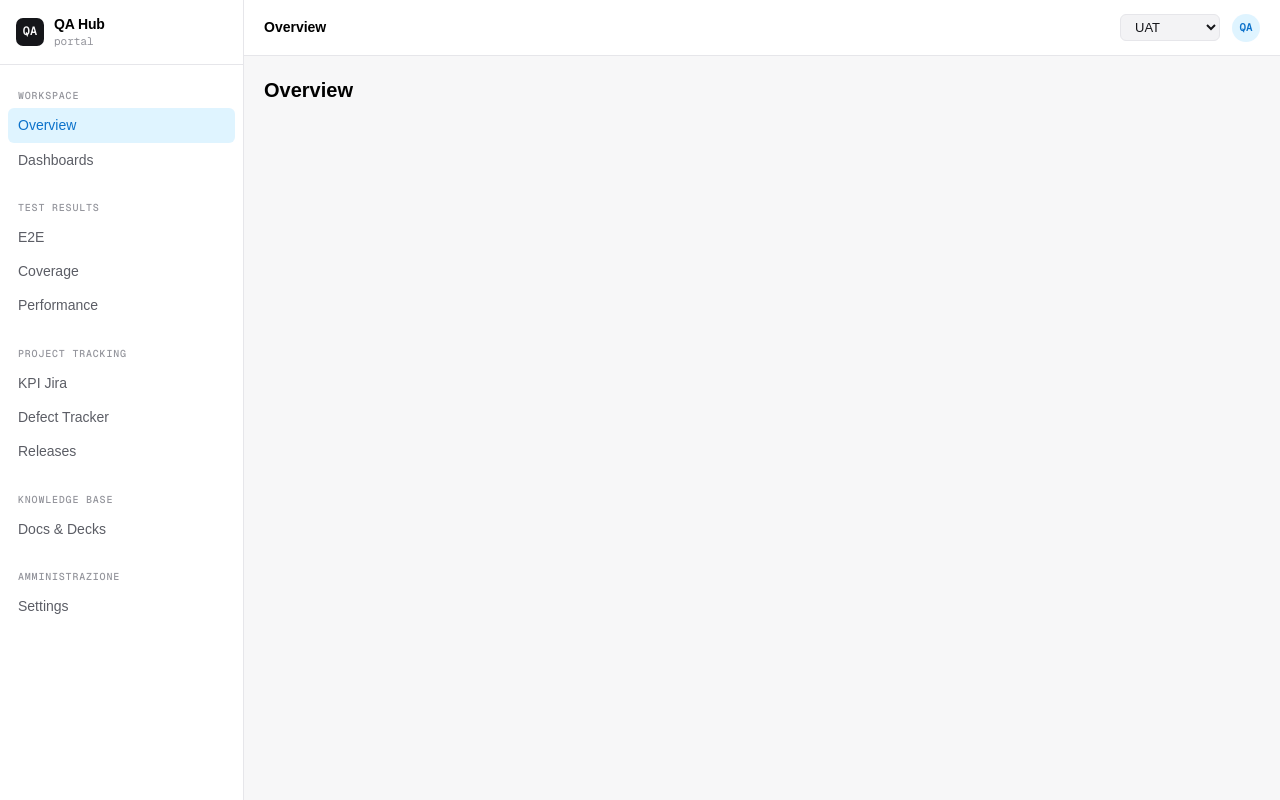
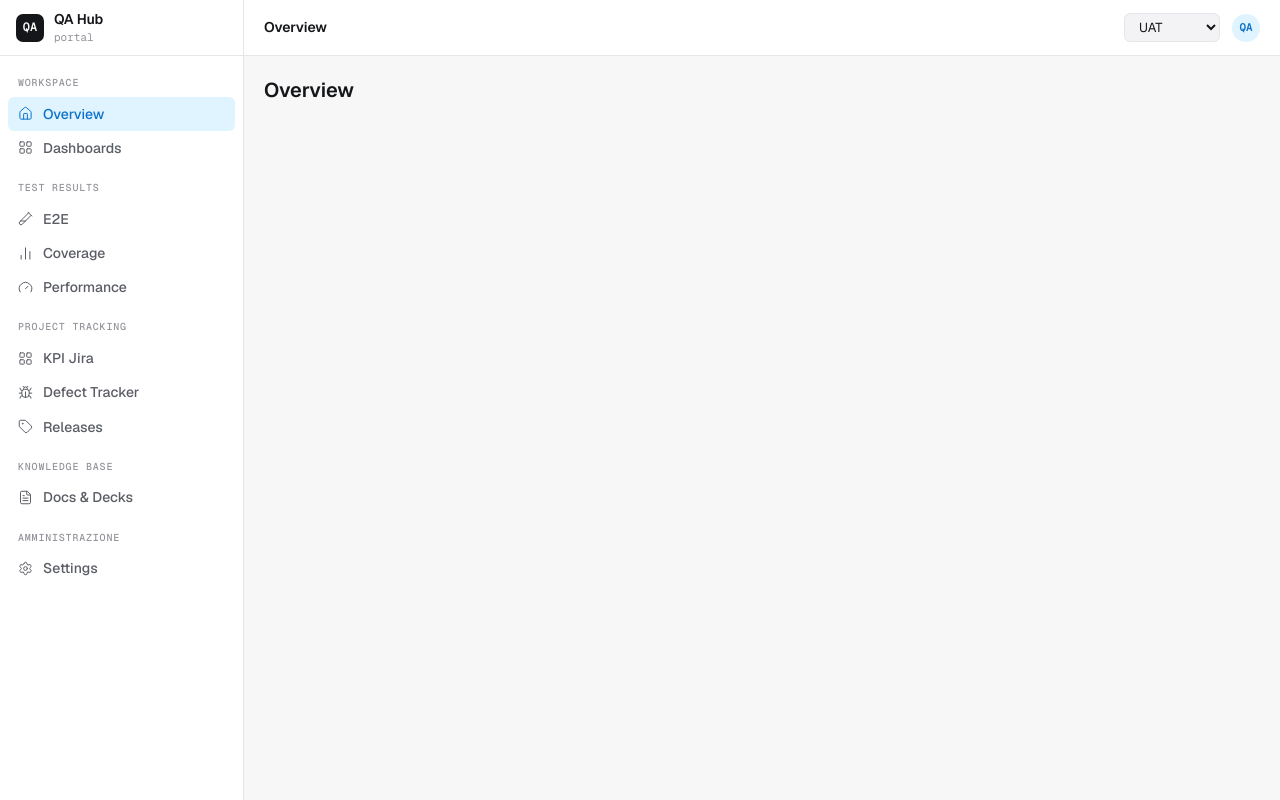
Before and after one commit to pagopa/pagopa-qa-centralhub-frontend, a Next.js app: page / in a window 1280 px wide. Built offline with nearby package versions, Linux system fonts and the light colour scheme.

Commit message:
fix: rename permissions.ts→tsx; lucide icons in Sidebar; expand @theme tokens

```diff
--- a/package.json
+++ b/package.json
@@ -9,6 +9,7 @@
     "lint": "eslint"
   },
   "dependencies": {
+    "lucide-react": "^1.16.0",
     "next": "16.2.6",
     "react": "19.2.4",
     "react-dom": "19.2.4"
--- a/src/app/globals.css
+++ b/src/app/globals.css
@@ -74,11 +74,42 @@
 [data-density="compact"] { --gap: 10px; --pad: 14px; }
 [data-density="comfy"]   { --gap: 22px; --pad: 28px; }
 
+/* ── Tailwind v4 semantic token mapping ───────────────────────── */
+/* These become bg-*, text-*, border-*, etc. Tailwind utilities    */
 @theme inline {
-  --color-background: var(--bg);
-  --color-foreground: var(--text);
   --font-sans: var(--font-geist-sans);
   --font-mono: var(--font-geist-mono);
+
+  /* backgrounds */
+  --color-bg:           var(--bg);
+  --color-surface:      var(--surface);
+  --color-subtle:       var(--subtle);
+  --color-hover:        var(--hover);
+
+  /* borders */
+  --color-border:       var(--border);
+  --color-border-strong: var(--border-strong);
+
+  /* text */
+  --color-text:         var(--text);
+  --color-text-dim:     var(--text-dim);
+  --color-text-muted:   var(--text-muted);
+
+  /* accent */
+  --color-accent:       var(--accent);
+  --color-accent-soft:  var(--accent-soft);
+  --color-accent-fg:    var(--accent-fg);
+
+  /* status */
+  --color-success:      var(--success);
+  --color-success-soft: var(--success-soft);
+  --color-danger:       var(--danger);
+  --color-danger-soft:  var(--danger-soft);
+  --color-warning:      var(--warning);
+  --color-warning-soft: var(--warning-soft);
+  --color-info:         var(--info);
+  --color-info-soft:    var(--info-soft);
+  --color-neutral-soft: var(--neutral-soft);
 }
 
 * { box-sizing: border-box; }
@@ -92,9 +123,3 @@ body {
   -webkit-font-smoothing: antialiased;
   font-feature-settings: "ss01", "cv11";
 }
-
-body {
-  background: var(--background);
-  color: var(--foreground);
-  font-family: Arial, Helvetica, sans-serif;
-}
--- a/src/components/shell/Sidebar.tsx
+++ b/src/components/shell/Sidebar.tsx
@@ -2,38 +2,50 @@
 
 import Link from "next/link";
 import { usePathname } from "next/navigation";
+import {
+  BarChart2,
+  Bug,
+  FileText,
+  Gauge,
+  Home,
+  LayoutGrid,
+  Settings,
+  Tag,
+  TestTube2,
+  type LucideIcon,
+} from "lucide-react";
 
-const NAV_GROUPS = [
+const NAV_GROUPS: { label: string; items: { href: string; label: string; icon: LucideIcon }[] }[] = [
   {
     label: "Workspace",
     items: [
-      { href: "/", label: "Overview", icon: "Home" },
-      { href: "/dashboards", label: "Dashboards", icon: "Grid" },
+      { href: "/", label: "Overview", icon: Home },
+      { href: "/dashboards", label: "Dashboards", icon: LayoutGrid },
     ],
   },
   {
     label: "Test Results",
     items: [
-      { href: "/e2e", label: "E2E", icon: "Beaker" },
-      { href: "/coverage", label: "Coverage", icon: "Chart" },
-      { href: "/perf", label: "Performance", icon: "Gauge" },
+      { href: "/e2e", label: "E2E", icon: TestTube2 },
+      { href: "/coverage", label: "Coverage", icon: BarChart2 },
+      { href: "/perf", label: "Performance", icon: Gauge },
     ],
   },
   {
     label: "Project Tracking",
     items: [
-      { href: "/jira", label: "KPI Jira", icon: "Jira" },
-      { href: "/bugs", label: "Defect Tracker", icon: "Bug" },
-      { href: "/releases", label: "Releases", icon: "Tag" },
+      { href: "/jira", label: "KPI Jira", icon: LayoutGrid },
+      { href: "/bugs", label: "Defect Tracker", icon: Bug },
+      { href: "/releases", label: "Releases", icon: Tag },
     ],
   },
   {
     label: "Knowledge Base",
-    items: [{ href: "/docs", label: "Docs & Decks", icon: "Doc" }],
+    items: [{ href: "/docs", label: "Docs & Decks", icon: FileText }],
   },
   {
     label: "Amministrazione",
-    items: [{ href: "/settings/integrations", label: "Settings", icon: "Cog", roleRequired: "qa_lead" as const }],
+    items: [{ href: "/settings/integrations", label: "Settings", icon: Settings }],
   },
 ];
 
@@ -41,85 +53,54 @@ export function Sidebar() {
   const pathname = usePathname();
 
   return (
-    <aside
-      style={{
-        background: "var(--surface)",
-        borderRight: "1px solid var(--border)",
-        display: "flex",
-        flexDirection: "column",
-        height: "100vh",
-      }}
-    >
+    <aside className="flex flex-col h-screen border-r border-border bg-surface">
       {/* Brand */}
       <div
-        style={{
-          display: "flex",
-          alignItems: "center",
-          gap: 10,
-          padding: "14px 16px",
-          borderBottom: "1px solid var(--border)",
-          minHeight: "var(--topbar-h)",
-        }}
+        className="flex items-center gap-[10px] px-4 border-b border-border"
+        style={{ minHeight: "var(--topbar-h)" }}
       >
         <div
-          style={{
-            width: 28,
-            height: 28,
-            borderRadius: 7,
-            background: "var(--text)",
-            color: "var(--bg)",
-            display: "grid",
-            placeItems: "center",
-            fontFamily: "var(--font-geist-mono)",
-            fontWeight: 600,
-            fontSize: 12,
-          }}
+          className="shrink-0 grid place-items-center rounded-[7px] bg-text text-bg font-mono font-semibold"
+          style={{ width: 28, height: 28, fontSize: 12 }}
         >
           QA
         </div>
         <div>
-          <div style={{ fontWeight: 600, letterSpacing: "-0.01em" }}>QA Hub</div>
-          <div style={{ fontSize: 11, color: "var(--text-muted)", fontFamily: "var(--font-geist-mono)" }}>
+          <div className="font-semibold text-[14px] text-text" style={{ letterSpacing: "-0.01em" }}>
+            QA Hub
+          </div>
+          <div className="text-text-muted font-mono" style={{ fontSize: 11 }}>
             portal
           </div>
         </div>
       </div>
 
       {/* Nav */}
-      <nav style={{ flex: 1, overflowY: "auto", padding: "8px 0" }}>
+      <nav className="flex-1 overflow-y-auto py-2">
         {NAV_GROUPS.map((group) => (
-          <div key={group.label} style={{ padding: "8px 8px" }}>
+          <div key={group.label} className="px-2 py-1">
             <div
-              style={{
-                font: `500 10px var(--font-geist-mono)`,
-                letterSpacing: ".08em",
-                textTransform: "uppercase",
-                color: "var(--text-muted)",
-                padding: "8px 10px 6px",
-              }}
+              className="text-text-muted font-mono font-medium uppercase px-[10px] pt-2 pb-[6px]"
+              style={{ fontSize: 10, letterSpacing: ".08em" }}
             >
               {group.label}
             </div>
             {group.items.map((item) => {
               const isActive =
                 item.href === "/" ? pathname === "/" : pathname.startsWith(item.href);
+              const Icon = item.icon;
               return (
                 <Link
                   key={item.href}
                   href={item.href}
+                  className="flex items-center gap-[10px] px-[10px] py-[7px] rounded-[var(--radius-sm)] no-underline transition-colors text-[14px]"
                   style={{
-                    display: "flex",
-                    alignItems: "center",
-                    gap: 10,
-                    padding: "7px 10px",
-                    borderRadius: "var(--radius-sm)",
                     color: isActive ? "var(--accent)" : "var(--text-dim)",
                     background: isActive ? "var(--accent-soft)" : "transparent",
                     fontWeight: isActive ? 500 : 450,
-                    textDecoration: "none",
-                    fontSize: 14,
                   }}
                 >
+                  <Icon size={15} strokeWidth={1.6} />
                   {item.label}
                 </Link>
               );
```
Also changed, not shown: src/lib/permissions.tsx (renamed from src/lib/permissions.ts), 1 other file (tests, documents, lock files or other folders).
